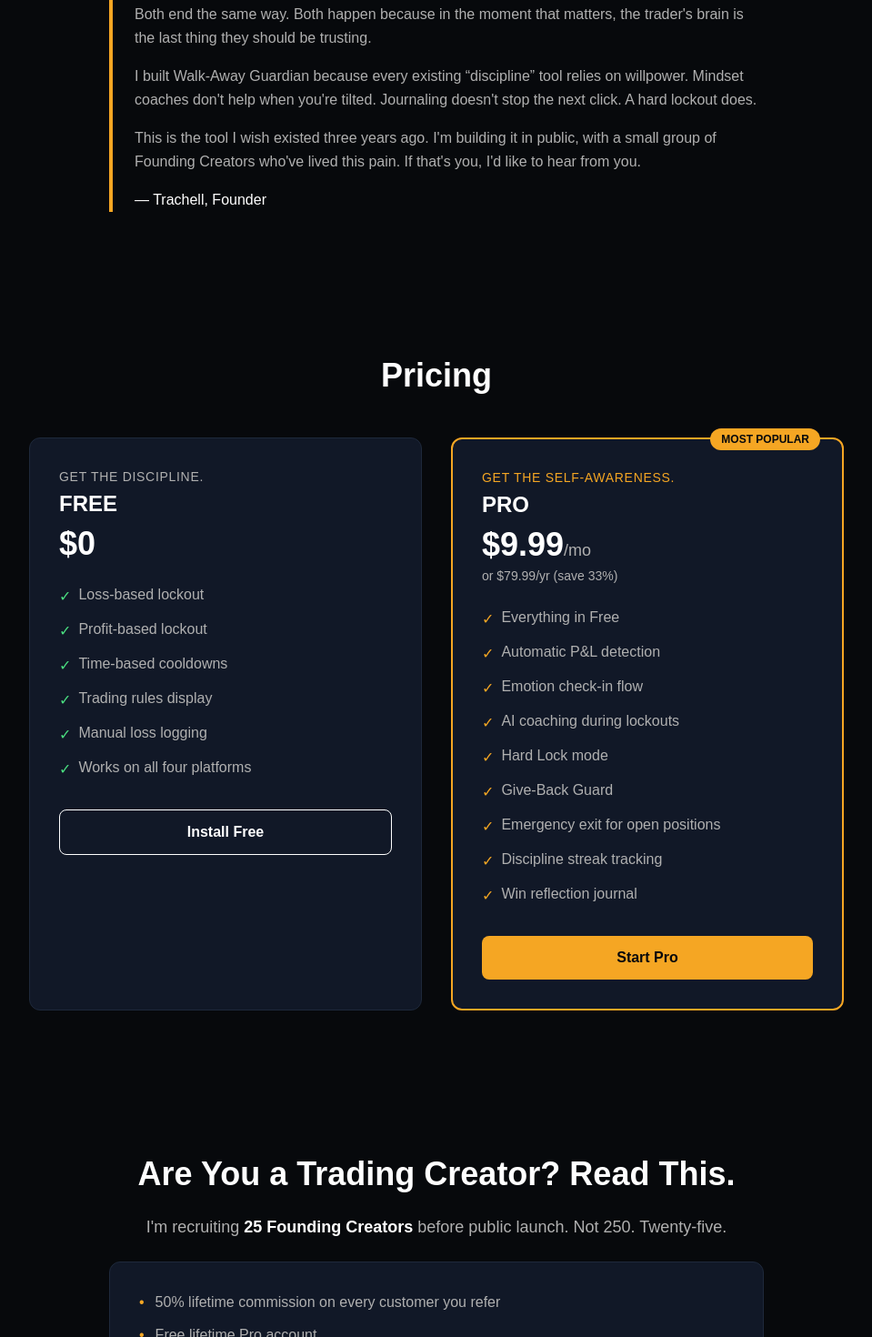
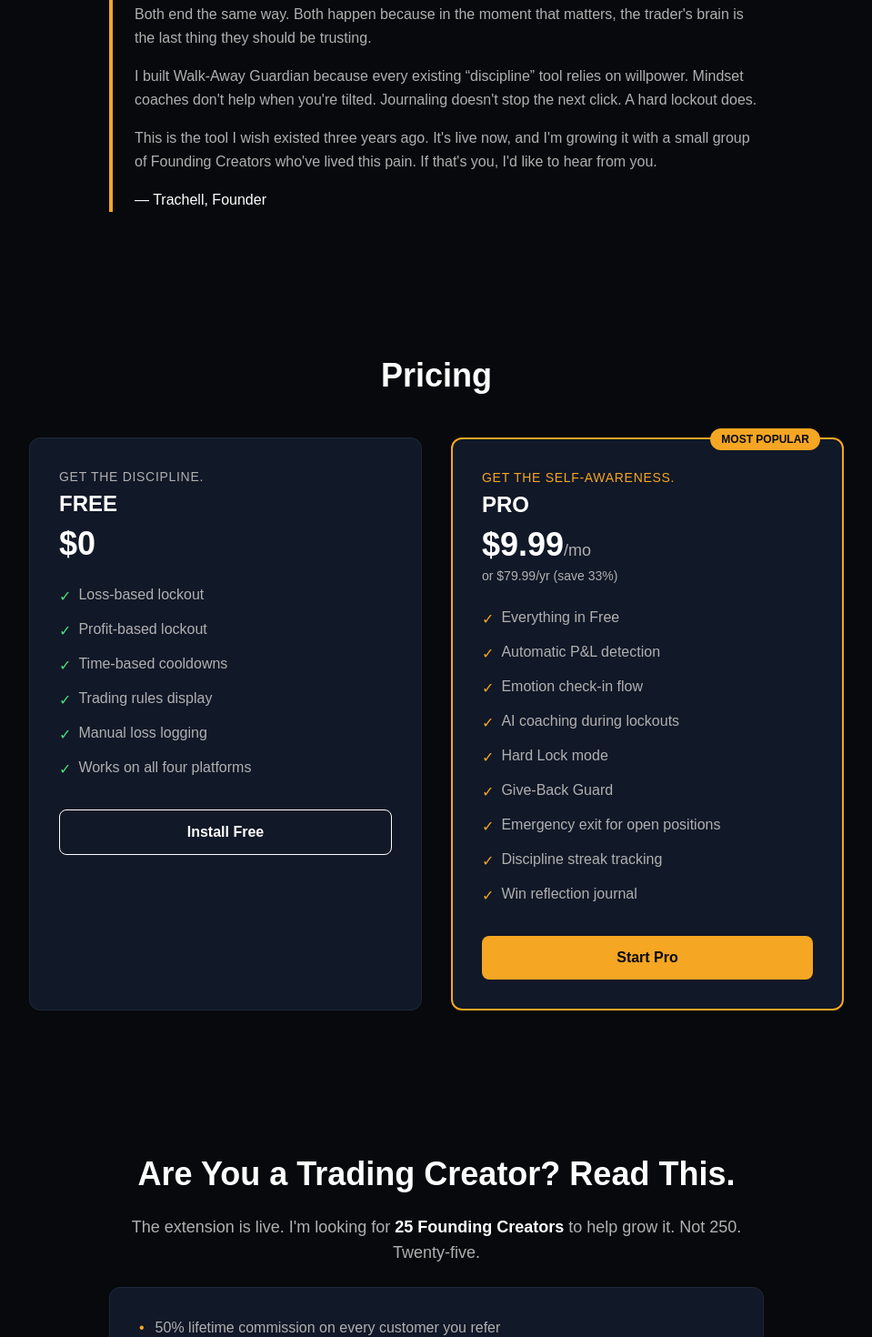
Before and after one commit to trachellg1987/WalkAway-Guardian, a Next.js app: page / in a window 1280 px wide. Shown: the part 4420-5890 px from the top of the page at 91% size, without its empty margins (160-1119 px from the left). Built offline with nearby package versions, Linux system fonts and the light colour scheme; no server answers; the database is empty.

Commit message:
Update Founding Creator copy to reflect extension is live

```diff
--- a/app/page.tsx
+++ b/app/page.tsx
@@ -280,8 +280,8 @@
             Journaling doesn&apos;t stop the next click. A hard lockout does.
           </p>
           <p>
-            This is the tool I wish existed three years ago. I&apos;m building it in
-            public, with a small group of Founding Creators who&apos;ve lived this
+            This is the tool I wish existed three years ago. It&apos;s live now, and I&apos;m
+            growing it with a small group of Founding Creators who&apos;ve lived this
             pain. If that&apos;s you, I&apos;d like to hear from you.
           </p>
           <p className="text-white font-medium">&mdash; Trachell, Founder</p>
@@ -378,8 +378,8 @@
           Are You a Trading Creator? Read This.
         </h2>
         <p className="text-[#b0b0b0] mb-6 text-lg">
-          I&apos;m recruiting <span className="text-white font-bold">25 Founding Creators</span> before
-          public launch. Not 250. Twenty-five.
+          The extension is live. I&apos;m looking for <span className="text-white font-bold">25 Founding Creators</span> to
+          help grow it. Not 250. Twenty-five.
         </p>
         <div className="text-left bg-[#111827] border border-[#1e293b] rounded-xl p-8 mb-6">
           <ul className="space-y-3 text-[#b0b0b0]">
```
